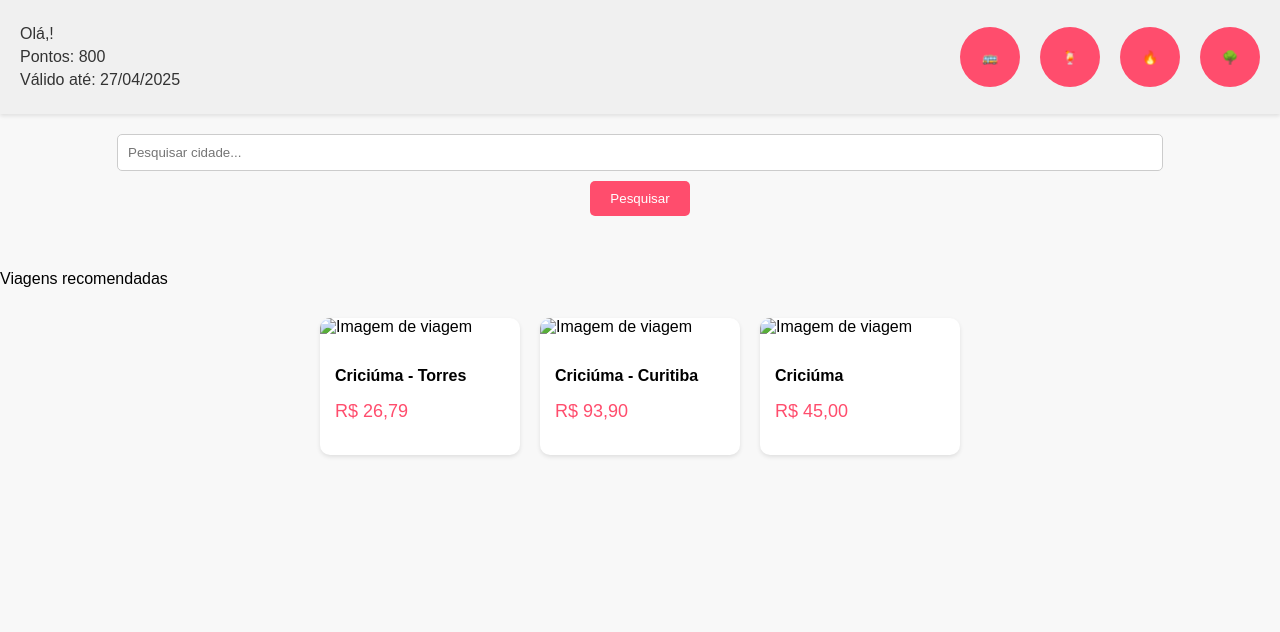
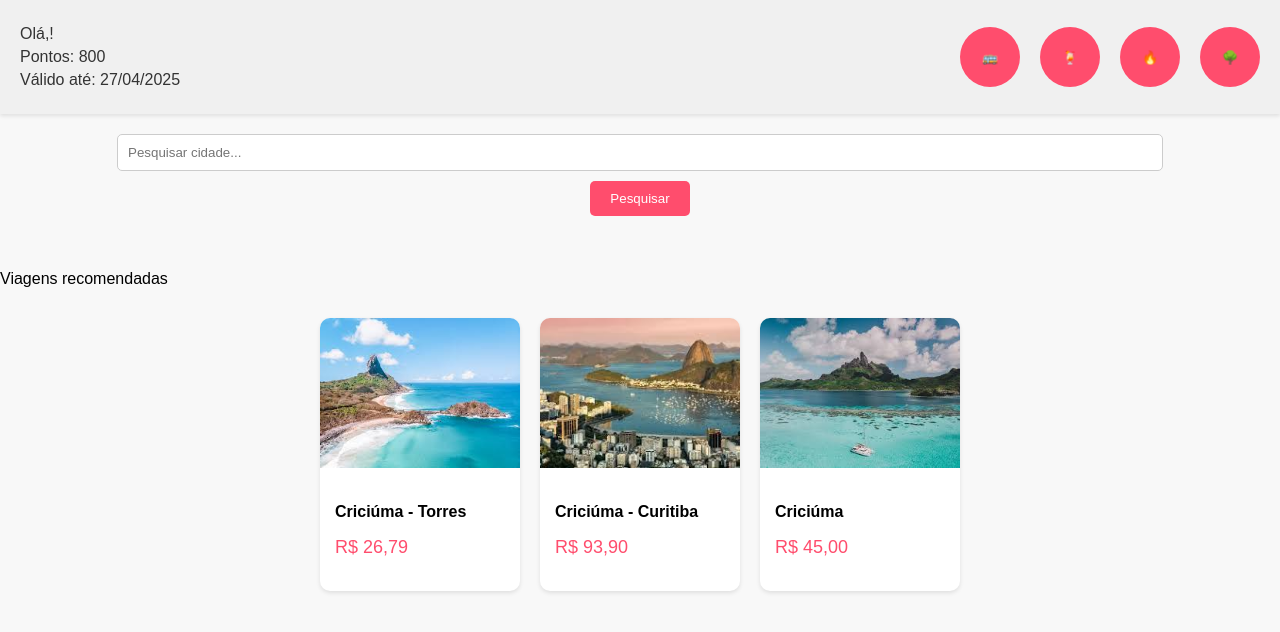
Before and after one commit to Carlos100862/recuperacaomobile, a plain HTML site: page inicial.html in a window 1280 px wide. Drawn offline with Linux system fonts and the light colour scheme.

Commit message:
Update inicial.html

```diff
--- a/inicial.html
+++ b/inicial.html
@@ -118,21 +118,21 @@
 <br></p>Viagens recomendadas<p>
 <div class="recommendations">
     <div class="card">
-        <img src="mr.jpeg" alt="Imagem de viagem">
+        <img src="img/mr.jpeg" alt="Imagem de viagem">
         <div class="card-content">
             <p class="card-title">Criciúma - Torres</p>
             <p class="card-price">R$ 26,79</p>
         </div>
     </div>
     <div class="card">
-        <img src="rj.jpeg" alt="Imagem de viagem">
+        <img src="img/rj.jpeg" alt="Imagem de viagem">
         <div class="card-content">
             <p class="card-title">Criciúma - Curitiba</p>
             <p class="card-price">R$ 93,90</p>
         </div>
     </div>
     <div class="card">
-        <img src="transferir.jpeg" alt="Imagem de viagem">
+        <img src="img/transferir.jpeg" alt="Imagem de viagem">
         <div class="card-content">
             <p class="card-title">Criciúma</p>
             <p class="card-price">R$ 45,00</p>
```
